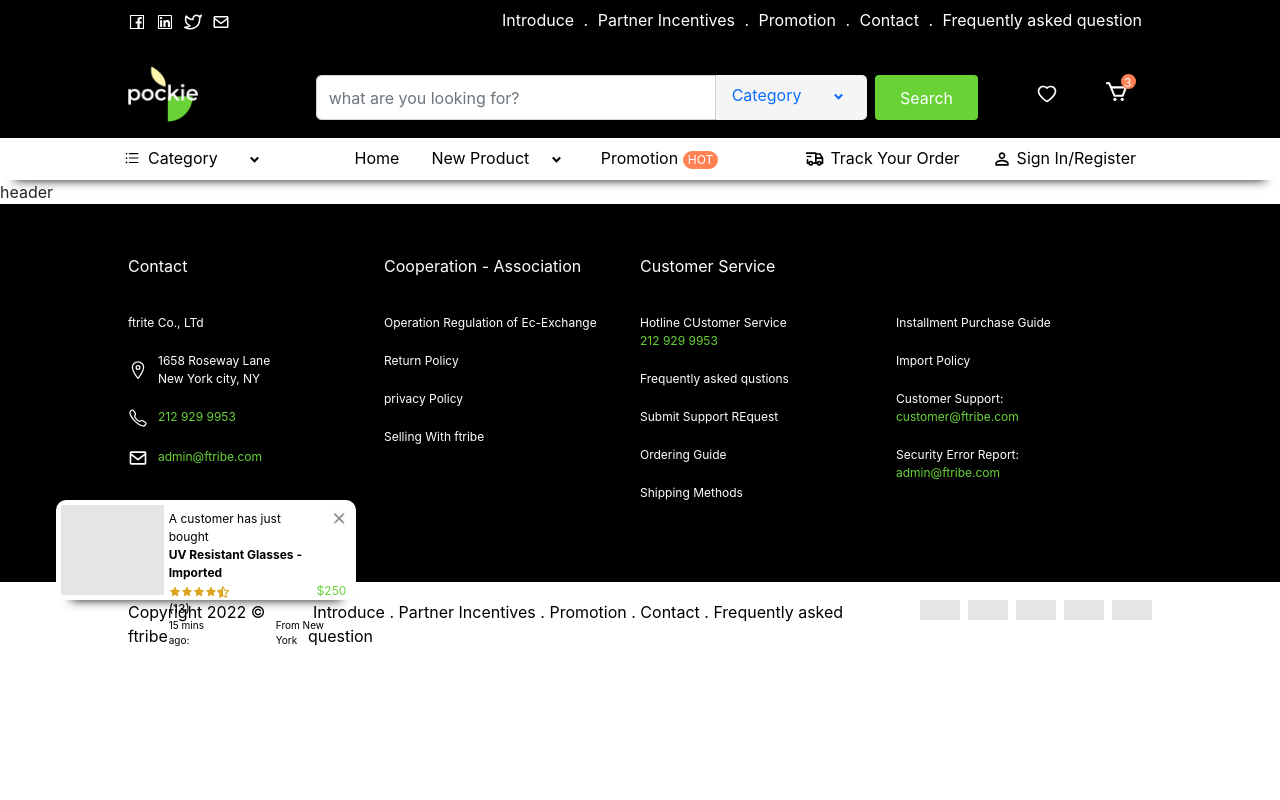
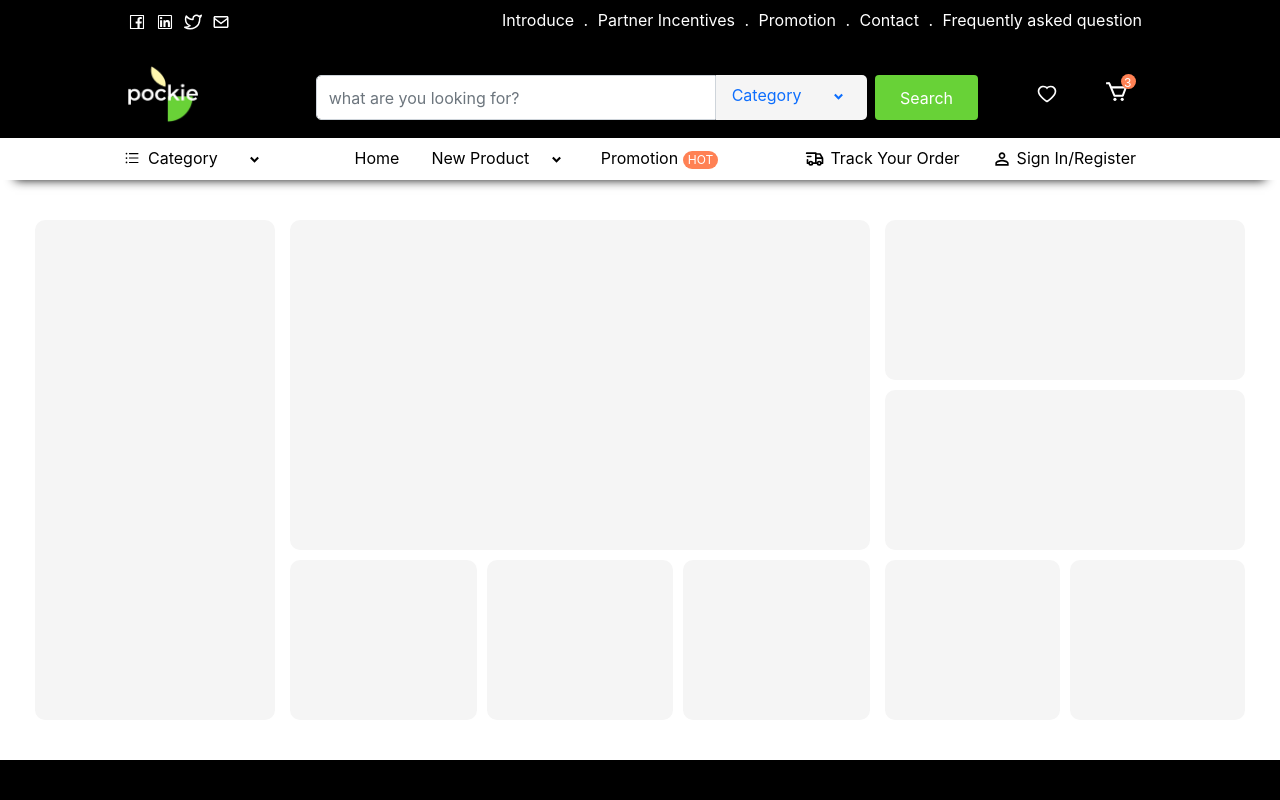
Before and after one commit to A-K-M-Fozlol-Hoq/flemsoft-client, a React (Create React App) app: page / in a window 1280 px wide. Shown: the top 800 px of the page. Built offline with nearby package versions, Linux system fonts and the light colour scheme.

Commit message:
new products on rogress

```diff
--- a/src/App.js
+++ b/src/App.js
@@ -2,12 +2,12 @@ import './App.css';
 import Header from './components/Header/Header';
 import Footer from './components/Footer/Footer';
 import BottomFooter from './components/Footer/BottomFooter';
-
+import NewProducts from './components/NewProducts/NewProducts';
 function App() {
   return (
     <div className="App">
       <Header></Header>
-      header
+      <NewProducts></NewProducts>
       <Footer></Footer>
       <BottomFooter></BottomFooter>
     </div>
--- a/src/components/Footer/BottomFooter.js
+++ b/src/components/Footer/BottomFooter.js
@@ -33,7 +33,7 @@ const BottomFooter = () => {
             boxShadow: '0px 15px 10px -15px #111',
           }}
         >
-          <img src={blank} alt="" />
+          <img src={blank} style={{ borderRadius: '5px' }} alt="" />
           <div style={{ padding: '5px' }}>
             <div style={{ display: 'flex', justifyContent: 'space-between' }}>
               <div style={{ fontSize: '12px' }}>A customer has just bought</div>
--- a/src/components/NewProducts/NewProducts.js
+++ b/src/components/NewProducts/NewProducts.js
@@ -1,7 +1,80 @@
 import React from 'react';
 
 const NewProducts = () => {
-  return <div>NewProducts</div>;
+  return (
+    <div
+      style={{
+        padding: '40px 35px',
+        display: 'grid',
+        gridTemplateColumns: '240px 1fr 360px',
+        gridGap: '15px',
+        height: '580px',
+      }}
+    >
+      <div style={{ backgroundColor: '#F5F5F5', borderRadius: '10px' }}></div>
+      <div style={{}}>
+        <div
+          style={{
+            height: '330px',
+            marginBottom: '10px',
+            backgroundColor: '#F5F5F5',
+            borderRadius: '10px',
+          }}
+        ></div>
+        <div
+          style={{
+            height: '160px',
+            display: 'grid',
+            gridTemplateColumns: '1fr 1fr 1fr',
+            gridGap: '10px',
+          }}
+        >
+          <div
+            style={{ backgroundColor: '#F5F5F5', borderRadius: '10px' }}
+          ></div>
+          <div
+            style={{ backgroundColor: '#F5F5F5', borderRadius: '10px' }}
+          ></div>
+          <div
+            style={{ backgroundColor: '#F5F5F5', borderRadius: '10px' }}
+          ></div>
+        </div>
+      </div>
+      <div style={{}}>
+        <div
+          style={{
+            height: '160px',
+            marginBottom: '10px',
+            backgroundColor: '#F5F5F5',
+            borderRadius: '10px',
+          }}
+        ></div>
+        <div
+          style={{
+            height: '160px',
+            marginBottom: '10px',
+            backgroundColor: '#F5F5F5',
+            borderRadius: '10px',
+          }}
+        ></div>
+        <div
+          style={{
+            height: '160px',
+            display: 'grid',
+            gridTemplateColumns: '1fr 1fr',
+            gridGap: '10px',
+          }}
+        >
+          <div
+            style={{ backgroundColor: '#F5F5F5', borderRadius: '10px' }}
+          ></div>
+          <div
+            style={{ backgroundColor: '#F5F5F5', borderRadius: '10px' }}
+          ></div>
+        </div>
+      </div>
+    </div>
+  );
 };
 
 export default NewProducts;
```
